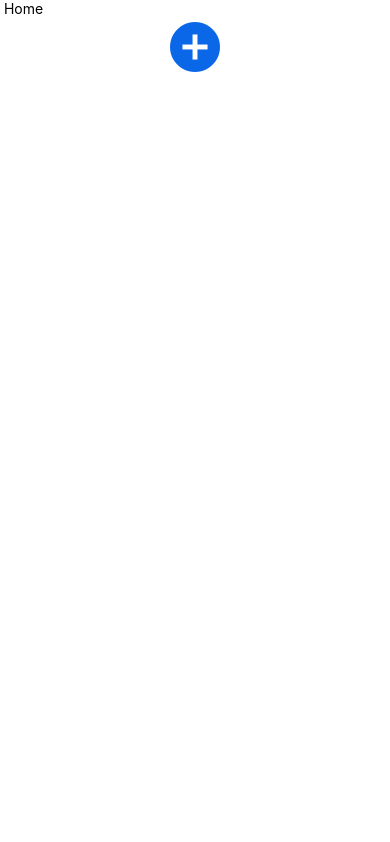
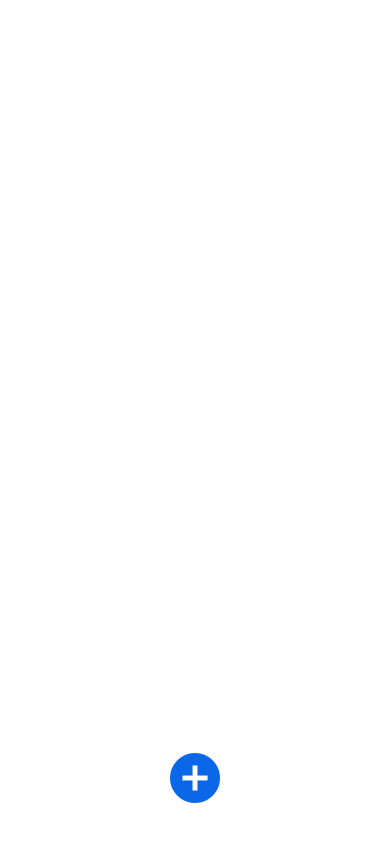
Before and after one commit to Qz-C/clockier, a React Native app: screen / in a window 390 px wide. Built offline with nearby package versions, Linux system fonts and the light colour scheme.

Commit message:
add styles to component AddEventButton

```diff
--- a/src/components/AddEventButton.tsx
+++ b/src/components/AddEventButton.tsx
@@ -1,6 +1,6 @@
 import React from "react";
 import {
-    SafeAreaView,
+    View,
     TouchableHighlight,
     StyleSheet
 } from "react-native";
@@ -12,24 +12,29 @@ interface Props{
 }
 
 const AddEvent: React.FC<Props> = (props) => {
+
     return(
-        <SafeAreaView style={styles.container}>
+        <View style={styles.container}>
             <TouchableHighlight style={styles.button}>
-                <Icon name={"add-circle"} size={60} color={"#0A68E8"}/>
+                <Icon name={"add-circle"} size={60} color={'#0A68E8'}/>
             </TouchableHighlight>
-        </SafeAreaView>
+        </View>
     )
 }
 
 const styles = StyleSheet.create({
     container: {
+
         width: '100%',
         zIndex: 99,
         alignContent: 'center',
-        justifyContent: 'center'
+        flex: 1,
+        justifyContent: 'flex-end',
+        marginBottom: 36,
     },
     button: {
-        alignSelf: 'center'
+        alignSelf: 'center',
+
     }
 })
 
--- a/src/screens/Home.tsx
+++ b/src/screens/Home.tsx
@@ -1,9 +1,8 @@
 import React from "react";
 
 import {
-    Text,
-    View,
     SafeAreaView,
+    StyleSheet
 } from "react-native";
 
 import AddEventButton from "../components/AddEventButton"
@@ -15,12 +14,17 @@ export interface Props {
 const Home: React.FC<Props> = (props) => {
 
     return (
-      <SafeAreaView>
-          <Text> Home </Text>
+      <SafeAreaView style={styles.container}>
           <AddEventButton></AddEventButton>
       </SafeAreaView>
     );
   };
 
-
-  export default Home;
+const styles = StyleSheet.create({
+    container: {
+      width: "100%",
+      height: "100%",
+      backgroundColor: "#ffffff",
+    }
+})
+export default Home;
```
Also changed, not shown: 1 other file (tests, documents, lock files or other folders).
